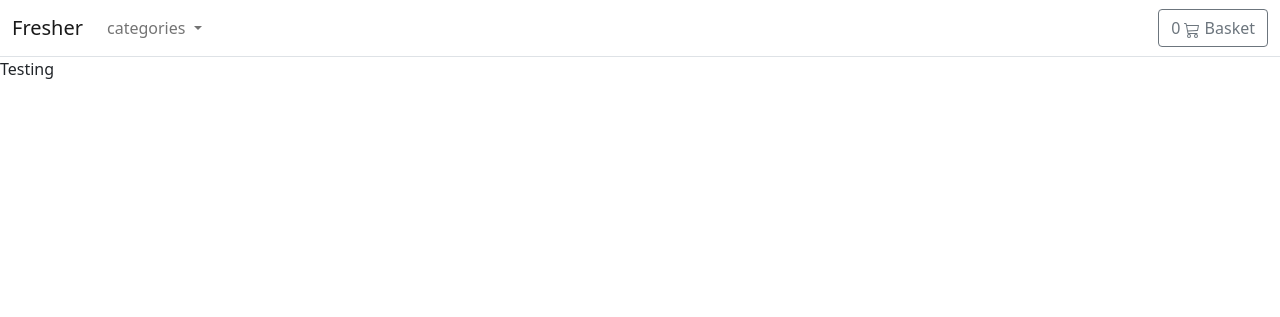
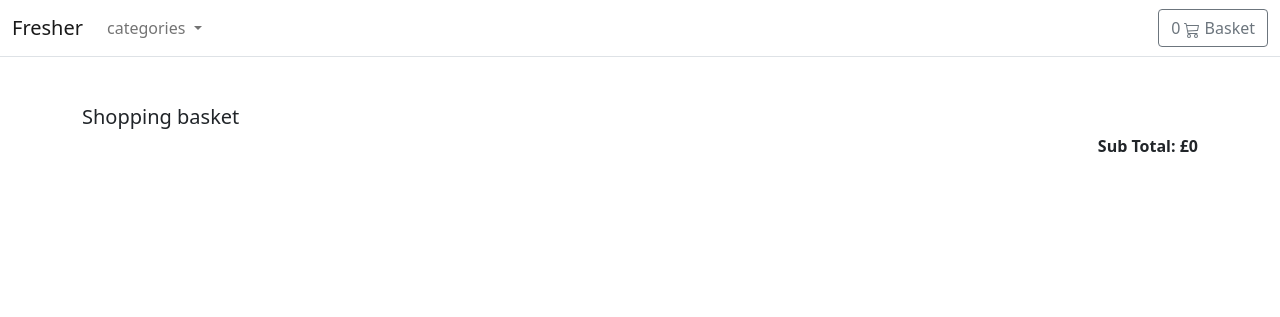
Before and after one commit to AhmedElatreby/web-dev-final, a Django app: page /basket/ in a window 1280 px wide. Shown: the top 317 px of the page. Run offline with Django 3.2, Linux system fonts and the light colour scheme; data that the repository does not hold is empty.

Commit message:
:art: issue with basket page!! :art:

```diff
--- a/basket/basket.py
+++ b/basket/basket.py
@@ -28,3 +28,52 @@ class Basket():
             self.basket[recipe_id] = {'price': str(recipe.price), 'qty': qty}
 
         self.save()
+
+    def __iter__(self):
+        """
+        Collect the recipe_id in the session data to query the database
+        and return recipes
+        """
+        recipe_ids = self.basket.keys()
+        recipes = Recipe.recipes.filter(id__in=recipe_ids)
+        basket = self.basket.copy()
+
+        for recipe in recipes:
+            basket[str(recipe.id)]['recipe'] = recipe
+
+        for item in basket.values():
+            item['price'] = Decimal(item['price'])
+            item['total_price'] = item['price'] * item['qty']
+            yield item
+
+    def __len__(self):
+        """
+        Get the basket data and count the qty of items
+        """
+        return sum(item['qty'] for item in self.basket.values())
+
+    def update(self, recipe, qty):
+        """
+        Update values in session data
+        """
+        recipe_id = str(recipe)
+        if recipe_id in self.basket:
+            self.basket[recipe_id]['qty'] = qty
+        self.save()
+
+    def get_total_price(self):
+        return sum(Decimal(item['price']) * item['qty'] for item in self.basket.values())
+
+    def delete(self, recipe):
+        """
+        Delete item from session data
+        """
+        recipe_id = str(recipe)
+
+        if recipe_id in self.basket:
+            del self.basket[recipe_id]
+            print(recipe_id)
+            self.save()
+
+    def save(self):
+        self.session.modified = True
--- a/basket/urls.py
+++ b/basket/urls.py
@@ -7,4 +7,6 @@ app_name = 'basket'
 urlpatterns = [
     path('', views.basket_summary, name='basket_summary'),
     path('add/', views.basket_add, name='basket_add'),
+    path('delete/', views.basket_delete, name='basket_delete'),
+    path('update/', views.basket_update, name='basket_update'),
 ]
--- a/basket/views.py
+++ b/basket/views.py
@@ -1,5 +1,5 @@
 from django.http import JsonResponse
-from django.shortcuts import get_object_or_404,render
+from django.shortcuts import get_object_or_404, render
 
 from fresher.models import Recipe
 
@@ -24,26 +24,26 @@ def basket_add(request):
         return response
 
 
-# def basket_delete(request):
-#     basket = Basket(request)
-#     if request.POST.get('action') == 'post':
-#         product_id = int(request.POST.get('productid'))
-#         basket.delete(product=product_id)
+def basket_delete(request):
+    basket = Basket(request)
+    if request.POST.get('action') == 'post':
+        recipe_id = int(request.POST.get('recipeid'))
+        basket.delete(recipe=recipe_id)
 
-#         basketqty = basket.__len__()
-#         baskettotal = basket.get_total_price()
-#         response = JsonResponse({'qty': basketqty, 'subtotal': baskettotal})
-#         return response
+        basketqty = basket.__len__()
+        baskettotal = basket.get_total_price()
+        response = JsonResponse({'qty': basketqty, 'subtotal': baskettotal})
+        return response
 
 
-# def basket_update(request):
-#     basket = Basket(request)
-#     if request.POST.get('action') == 'post':
-#         product_id = int(request.POST.get('productid'))
-#         product_qty = int(request.POST.get('productqty'))
-#         basket.update(product=product_id, qty=product_qty)
+def basket_update(request):
+    basket = Basket(request)
+    if request.POST.get('action') == 'post':
+        recipe_id = int(request.POST.get('recipeid'))
+        recipe_qty = int(request.POST.get('recipeqty'))
+        basket.update(recipe=recipe_id, qty=recipe_qty)
 
-#         basketqty = basket.__len__()
-#         baskettotal = basket.get_total_price()
-#         response = JsonResponse({'qty': basketqty, 'subtotal': baskettotal})
-#         return response
+        basketqty = basket.__len__()
+        baskettotal = basket.get_total_price()
+        response = JsonResponse({'qty': basketqty, 'subtotal': baskettotal})
+        return response
--- a/templates/base.html
+++ b/templates/base.html
@@ -16,7 +16,7 @@
 </head>
 
 <body>
-    <header>
+   <header>
         <nav class="navbar navbar-expand-md navbar-light bg-white border-bottom">
             <div class="container-fluid">
                 <a class="navbar-brand" href="/">Fresher</a>
--- a/templates/basket/summary.html
+++ b/templates/basket/summary.html
@@ -2,6 +2,106 @@
 {% load static %}
 {% block title %}Basket Summary{% endblock %}
 {% block content %}
+<main class="pt-5">
+    <div class="container">
+        <h1 class="h5">Shopping basket</h1>
+        {% for item in basket %}
+        {% with recipe=item.recipe %}
+        <div data-index="{{recipe.id}}" class="row mb-4 border recipe-item">
+            <div class="col-md-3 col-lg-2 order-md-first bg-light">
+                <img class="img-fluid mx-auto d-block" width="120px" alt="Responsive image"
+                    src="{{ recipe.image.url }}">
+            </div>
+            <div class="col-md-9 col-lg-10 ps-md-3 ps-lg-10">
+                <a href="{{ recipe.get_absolute_url }}" class="text-decoration-none text-reset">
+                    <h1 class="h5 pt-2">{{ recipe.title }}</h1>
+                </a>
+                <div class="border">
+                    <div class="col border-bottom">
+                        <div class="row p-3">
+                            <div class="col-6">All Recipes</div>
+                            <div class="col-6 text-end"><span class="h6 fw-bold">£{{ recipe.price }}</span></div>
+                        </div>
+                    </div>
+                    <div class="col">
+                        <div class="row p-3">
+                            <div class="col-12">
+                                <label for="select">Qty</label>
+                                <select id="select{{recipe.id}}">
+                                    <option selected>
+                                        {{item.qty}}
+                                    </option>
+                                    <option value="">1</option>
+                                    <option value="">2</option>
+                                    <option value="">3</option>
+                                    <option value="">4</option>
+                                </select>
+                                <button type="button" id="update-button" data-index="{{recipe.id}}"
+                                    class="btn btn-outline-secondary btn-sm update-button">
+                                    Update
+                                </button>
+                                <button type="button" id="delete-button" data-index="{{recipe.id}}"
+                                    class="btn btn-outline-secondary btn-sm delete-button">
+                                    Delete
+                                </button>
+                            </div>
+                        </div>
+                    </div>
+                </div>
+            </div>
+        </div>
+        {% endwith %}
+        {% endfor %}
+        <div class="col-12 text-end">
+            <div class="h6 fw-bold">Sub Total: £<div id="subtotal" class="d-inline-flex">{{basket.get_total_price}}
+                </div>
+            </div>
+        </div>
+    </div>
+</main>
 
-Testing
+<script>
+    // Delete Item
+    $(document).on('click', '.delete-button', function (e) {
+        e.preventDefault();
+        var prodid = $(this).data('index');
+        $.ajax({
+            type: 'POST',
+            url: '{% url "basket:basket_delete" %}',
+            data: {
+                recipeid: $(this).data('index'),
+                csrfmiddlewaretoken: "{{csrf_token}}",
+                action: 'post'
+            },
+            success: function (json) {
+                $('.recipe-item[data-index="' + prodid + '"]').remove();
+                document.getElementById("subtotal").innerHTML = json.subtotal;
+                document.getElementById("basket-qty").innerHTML = json.qty
+            },
+            error: function (xhr, errmsg, err) {}
+        });
+    })
+
+    // Update Item
+    $(document).on('click', '.update-button', function (e) {
+        e.preventDefault();
+        var prodid = $(this).data('index');
+        $.ajax({
+            type: 'POST',
+            url: '{% url "basket:basket_update" %}',
+            data: {
+                recipeid: $(this).data('index'),
+                recipeqty: $('#select' + prodid + ' option:selected').text(),
+                csrfmiddlewaretoken: "{{csrf_token}}",
+                action: 'post'
+            },
+            success: function (json) {
+                document.getElementById("basket-qty").innerHTML = json.qty
+                document.getElementById("subtotal").innerHTML = json.subtotal
+            },
+            error: function (xhr, errmsg, err) {}
+        });
+    })
+</script>
+
 {% endblock %}
--- a/templates/fresher/single.html
+++ b/templates/fresher/single.html
@@ -13,7 +13,7 @@
             </div>
             <div class="col-md-7 col-lg-7 ps-md-3 ps-lg-5">
                 <h1 class="mb-0 h4">{{ recipe.title }}</h1>
-                <p><span class="lead">{{ recipe.author }}</span> (Author)</p>
+                <p>Author: <span class="lead">{{ recipe.author }}</span> </p>
                 <p>{{ recipe.description|slice:":355" }}...</p>
                 <div class="border">
                     <div class="col border-bottom">
@@ -31,9 +31,6 @@
                                     <option value="">2</option>
                                     <option value="">3</option>
                                     <option value="">4</option>
-                                    <option value="">5</option>
-                                    <option value="">6</option>
-                                    <option value="">7</option>
                                 </select>
 
                             </div>
--- a/templates/home.html
+++ b/templates/home.html
@@ -1,4 +1,4 @@
-{% extends "./base.html" %}
+{% extends "base.html" %}
 {% load static %}
 {% block title %}Home{% endblock %}
 {% block content %}
```
Also changed, not shown: fresher/migrations/0003_auto_20210605_1617.py (added).
